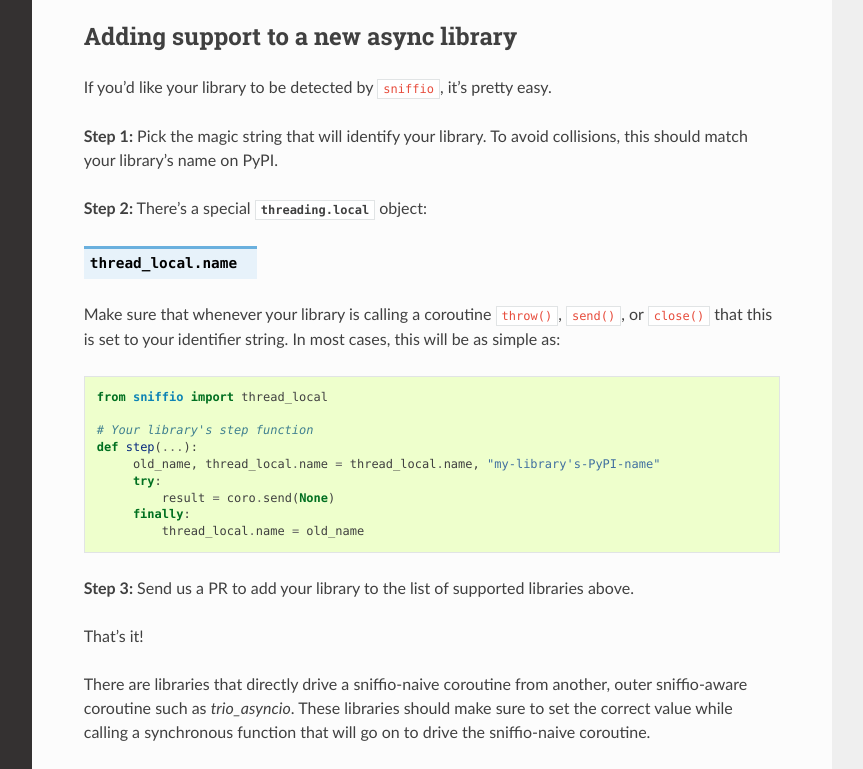
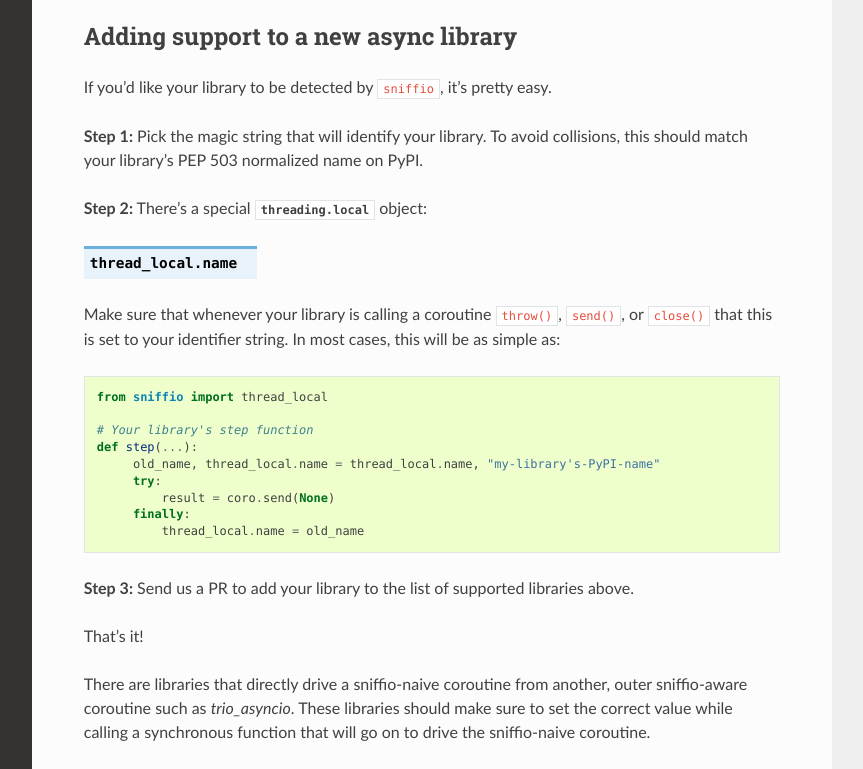
Before and after one commit to python-trio/sniffio, a Sphinx documentation site: the page built from docs/source/index.rst, in a window 1280 px wide and 900 px high, scrolled down 734 px, cut to the strip 131-900 px from the top of the window. Shown: the whole strip, without its empty margins (268-1131 px from the left). Built offline with Sphinx 7.4.7 and the Read the Docs theme 2.0.0, drawn with Linux system fonts in a browser that asks for light colours; the version number could not be read and is left out.

Commit message:
Update docs/source/index.rst

```diff
--- a/docs/source/index.rst
+++ b/docs/source/index.rst
@@ -52,7 +52,7 @@ If you'd like your library to be detected by ``sniffio``, it's pretty
 easy.
 
 **Step 1:** Pick the magic string that will identify your library. To
-avoid collisions, this should match your library's name on PyPI.
+avoid collisions, this should match your library's PEP 503 normalized name on PyPI.
 
 **Step 2:** There's a special :class:`threading.local` object:
 
```
